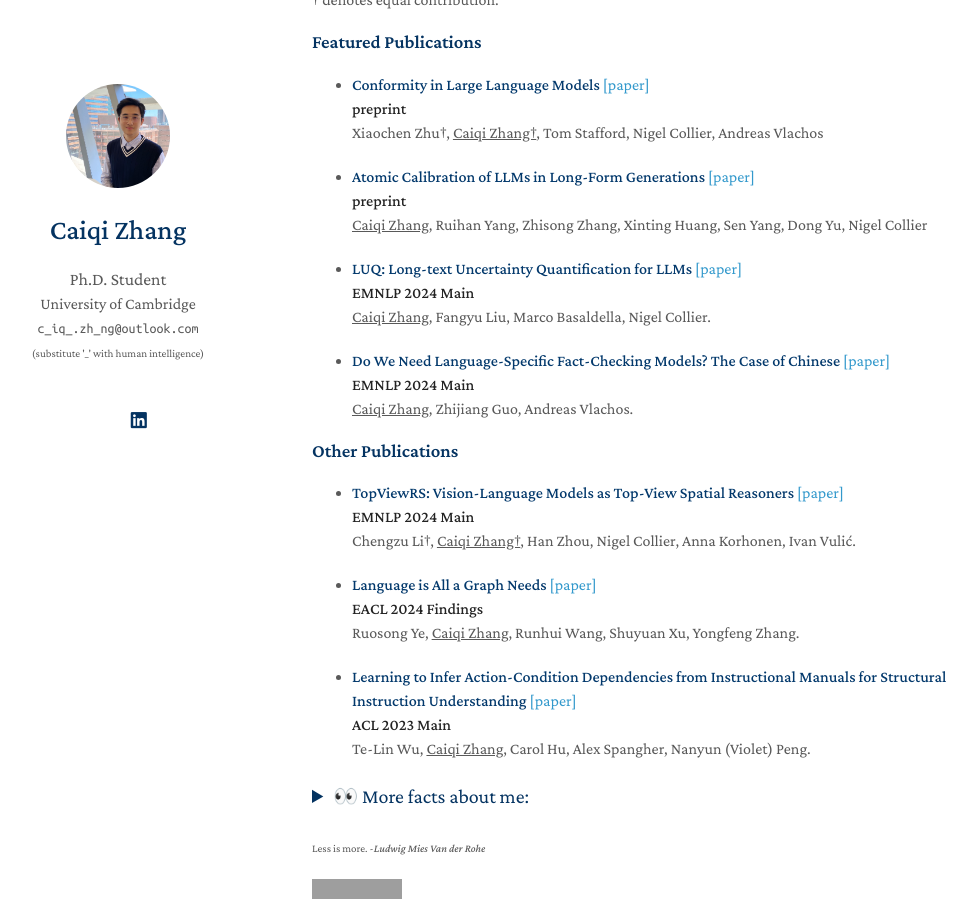
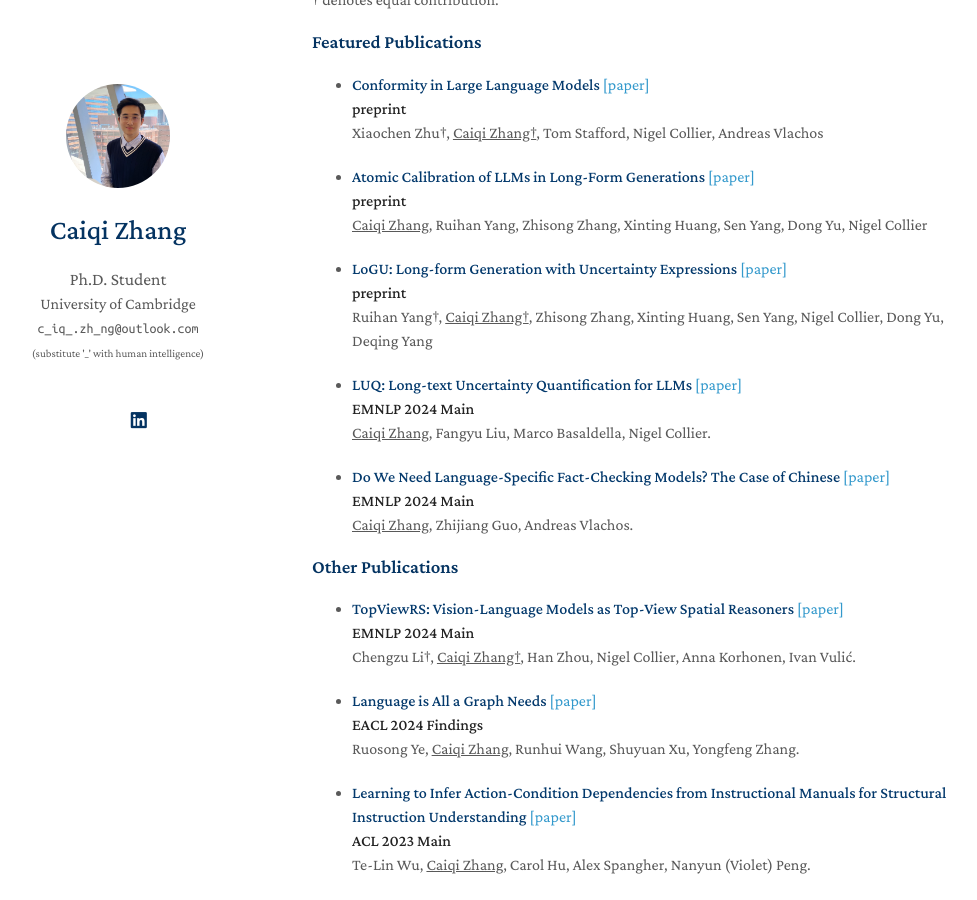
Before and after one commit to caiqizh/caiqizh.github.io, a Jekyll site: the page built from index.md, in a window 1280 px wide and 900 px high, scrolled down 891 px. Shown: the whole window, without its empty margins (158-1135 px from the left). Built offline with Jekyll 4.4.1, drawn with Linux system fonts in a browser that asks for light colours; nearby versions of some CDN libraries; a style sheet for code colours, icons or effects is not loaded; our own code applies the rules of GitHub Pages for plain Markdown files; grey boxes are pictures that could not be loaded.

Commit message:
added logu

```diff
--- a/index.md
+++ b/index.md
@@ -61,6 +61,10 @@ I am a second year Ph.D. student at the University of Cambridge, working under t
   **preprint**
   <u>Caiqi Zhang</u>, Ruihan Yang, Zhisong Zhang, Xinting Huang, Sen Yang, Dong Yu, Nigel Collier
 
+- <strong><span style="color: #03396c;">LoGU: Long-form Generation with Uncertainty Expressions</span></strong> [[paper]](https://arxiv.org/abs/2410.14309)
+  **preprint**
+  Ruihan Yang†, <u>Caiqi Zhang†</u>, Zhisong Zhang, Xinting Huang, Sen Yang, Nigel Collier, Dong Yu, Deqing Yang
+
 - <strong><span style="color: #03396c;">LUQ: Long-text Uncertainty Quantification for LLMs</span></strong> [[paper]](https://arxiv.org/abs/2403.20279)
   **EMNLP 2024 Main**
   <u>Caiqi Zhang</u>, Fangyu Liu, Marco Basaldella, Nigel Collier.
```
